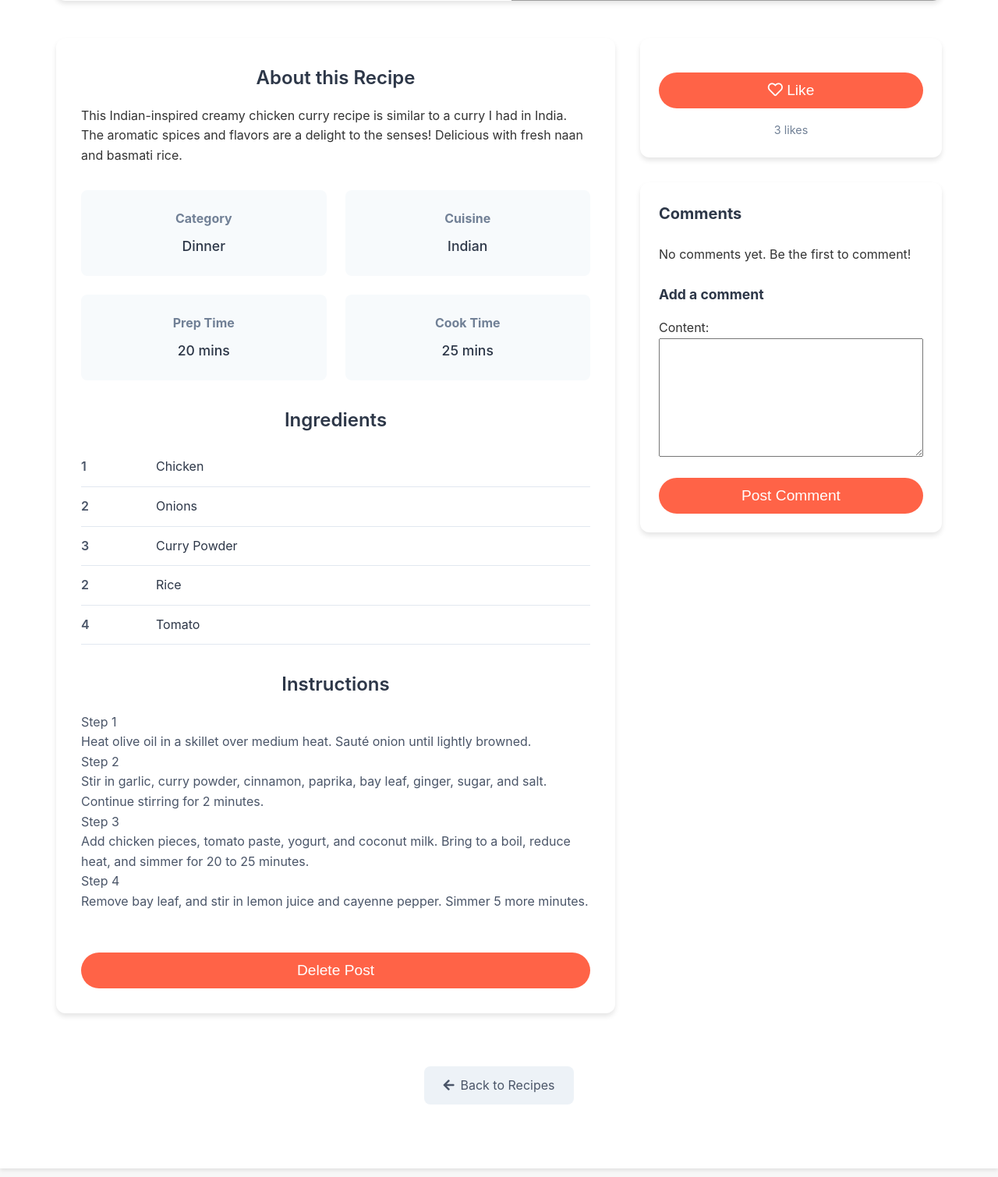
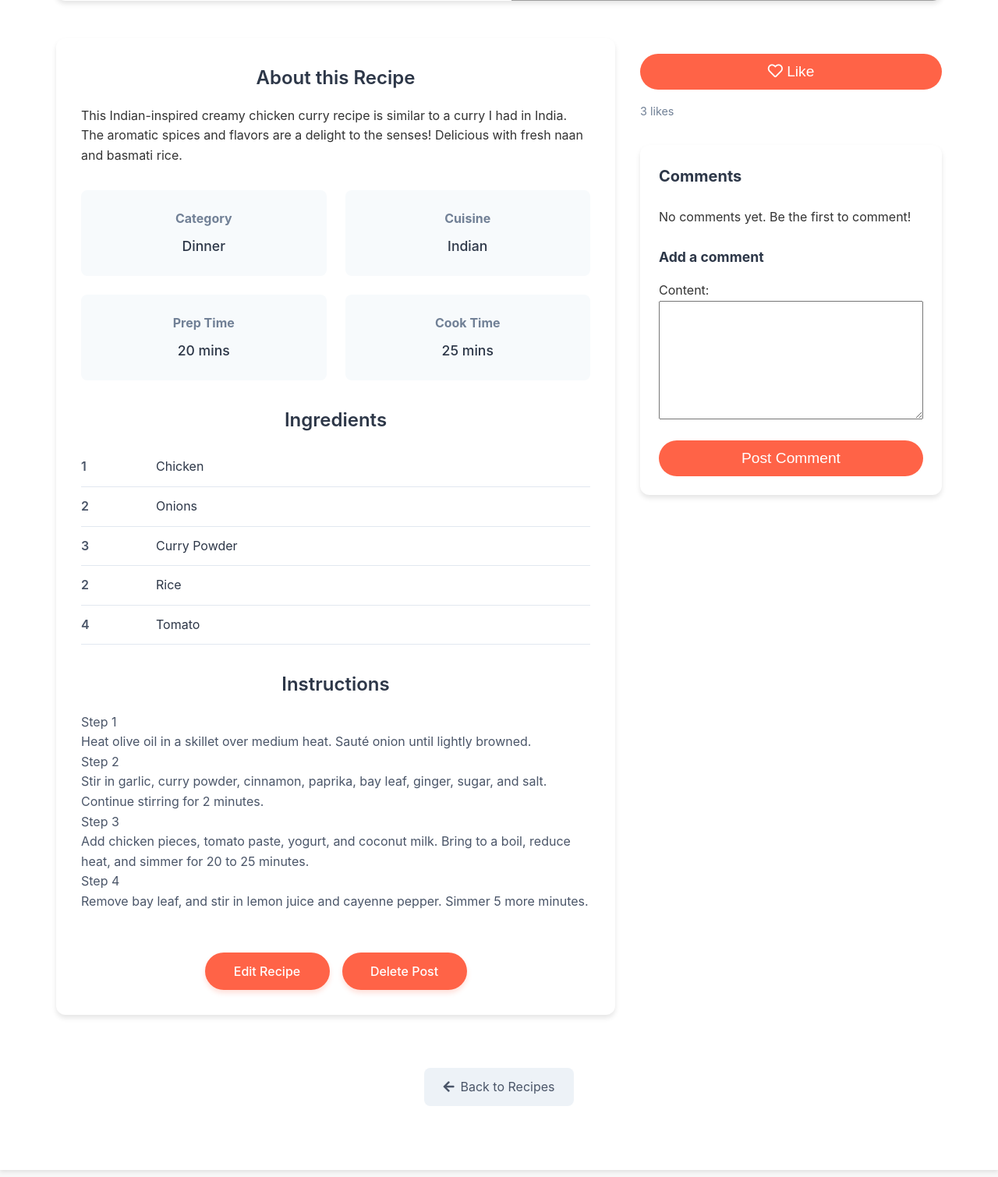
Before and after one commit to maarkwilliams/Project3, a Django app: page /recipes/9/ in a window 1280 px wide. Shown: the part 693-2203 px from the top of the page at 78% size. Run offline with Django 4.2, Linux system fonts and the light colour scheme; a user stored in the database is signed in; data comes from the database, SQL or seed files in the repository; both versions use the stored data as it was after the commit; data that the repository does not hold is empty; grey boxes are pictures that could not be loaded.

Commit message:
Add edit button to recipe page

```diff
--- a/recipes/templates/recipes/recipe_detail.html
+++ b/recipes/templates/recipes/recipe_detail.html
@@ -66,11 +66,16 @@
       </div>
 
       {% if user == recipe.created_by or user.is_staff %}
-      <form method="post" action="{% url 'delete_recipe' recipe.id %}" style="margin-top: 30px;">
-        {% csrf_token %}
-        <button type="submit" class="btn-delete">Delete Post</button>
-      </form>
-      {% endif %}
+  <div class="recipe-actions-container">
+    <a href="{% url 'edit_recipe' recipe.id %}" class="btn-edit">Edit Recipe</a>
+
+    <form method="post" action="{% url 'delete_recipe' recipe.id %}">
+      {% csrf_token %}
+      <button type="submit" class="btn-delete">Delete Post</button>
+    </form>
+  </div>
+{% endif %}
+
     </div>
 
     <div class="recipe-sidebar">
--- a/recipes/urls.py
+++ b/recipes/urls.py
@@ -6,4 +6,5 @@ urlpatterns = [
     path('add/', views.add_recipe, name='add_recipe'),
     path('<int:recipe_id>/', views.recipe_detail, name='recipe_detail'),
     path('recipe/<int:recipe_id>/delete/', views.delete_recipe, name='delete_recipe'),
+    path('<int:recipe_id>/edit/', views.edit_recipe, name='edit_recipe'),
 ]
--- a/recipes/views.py
+++ b/recipes/views.py
@@ -77,3 +77,20 @@ def delete_recipe(request, recipe_id):
     else:
         messages.error(request, "You are not authorized to delete this recipe.")
         return redirect('recipe_detail', recipe_id=recipe.id)
+
+@login_required
+def edit_recipe(request, recipe_id):
+    recipe = get_object_or_404(Recipe, pk=recipe_id)
+
+    if request.user != recipe.created_by and not request.user.is_staff:
+        return redirect('recipe_detail', recipe_id=recipe.id)
+
+    if request.method == 'POST':
+        form = RecipeForm(request.POST, request.FILES, instance=recipe)
+        if form.is_valid():
+            form.save()
+            return redirect('recipe_detail', recipe_id=recipe.id)
+    else:
+        form = RecipeForm(instance=recipe)
+
+    return render(request, 'recipes/edit_recipe.html', {'form': form, 'recipe': recipe})
--- a/static/css/styles.css
+++ b/static/css/styles.css
@@ -560,12 +560,58 @@ a:hover {
   gap: 2rem;
 }
 
-.recipe-actions {
-  background: #fff;
-  padding: 1.5rem;
-  border-radius: 12px;
-  box-shadow: 0 4px 6px rgba(0, 0, 0, 0.1);
+.recipe-actions-container {
+  display: flex;
+  justify-content: center;
+  align-items: center;
+  gap: 16px;
+  margin-top: 30px;
+}
+
+.recipe-actions-container form {
+  margin: 0;
+  padding: 0;
+  display: flex;
+  align-items: center;
+}
+
+.recipe-actions-container .btn-edit,
+.recipe-actions-container .btn-delete,
+.recipe-actions-container form button {
+  display: flex;
+  justify-content: center;
+  align-items: center;
+  background-color: #ff6347;
+  color: white;
+  border: none;
+  padding: 12px 24px;
+  font-size: 1rem;
+  font-weight: 500;
+  border-radius: 30px;
+  text-decoration: none;
+  cursor: pointer;
   text-align: center;
+  min-width: 160px;
+  height: 48px;
+  line-height: 1;
+  box-shadow: 0 4px 6px rgba(255, 99, 71, 0.2);
+  font-family: inherit;
+  box-sizing: border-box;
+}
+
+.recipe-actions-container form button {
+  appearance: none;
+}
+
+.recipe-actions-container .btn-edit {
+  display: inline-flex;
+  align-items: center;
+  margin-top: 20px;
+}
+
+.recipe-actions-container .btn-delete {
+  display: inline-flex;
+  align-items: center;
 }
 
 .btn-like {
```
Also changed, not shown: recipes/templates/recipes/edit_recipe.html (added, +12 -0 lines), db.sqlite3.
